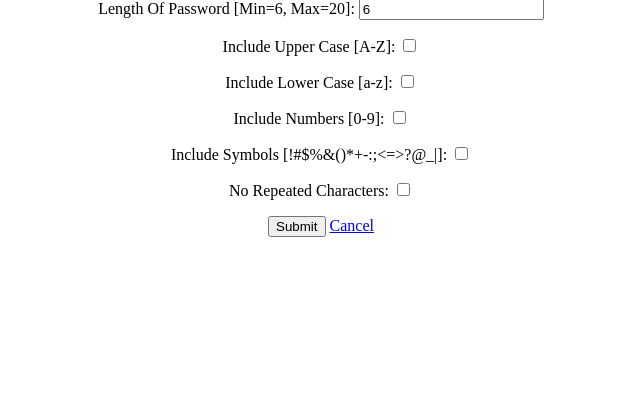
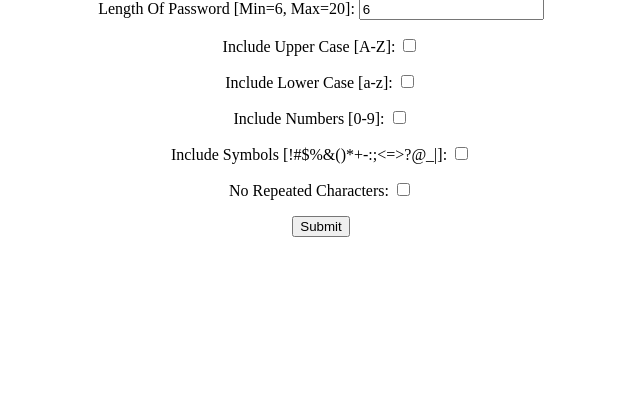
Before and after one commit to shomshekar/password_generator, a Django app: page / in a window 1280 px wide. Shown: the part 62-468 px from the top of the page, without its empty margins (319-959 px from the left). Run offline with Django 5.2, Linux system fonts and the light colour scheme.

Commit message:
changes in html

```diff
--- a/password_generator/templates/index.html
+++ b/password_generator/templates/index.html
@@ -16,7 +16,6 @@
             {{form.as_p}}
             {% csrf_token %}
             <input type="submit" value="Submit">
-            <a href="/" class="btn btn-secondary">Cancel</a>
         </form>
     </div>
     {% else %}
```
